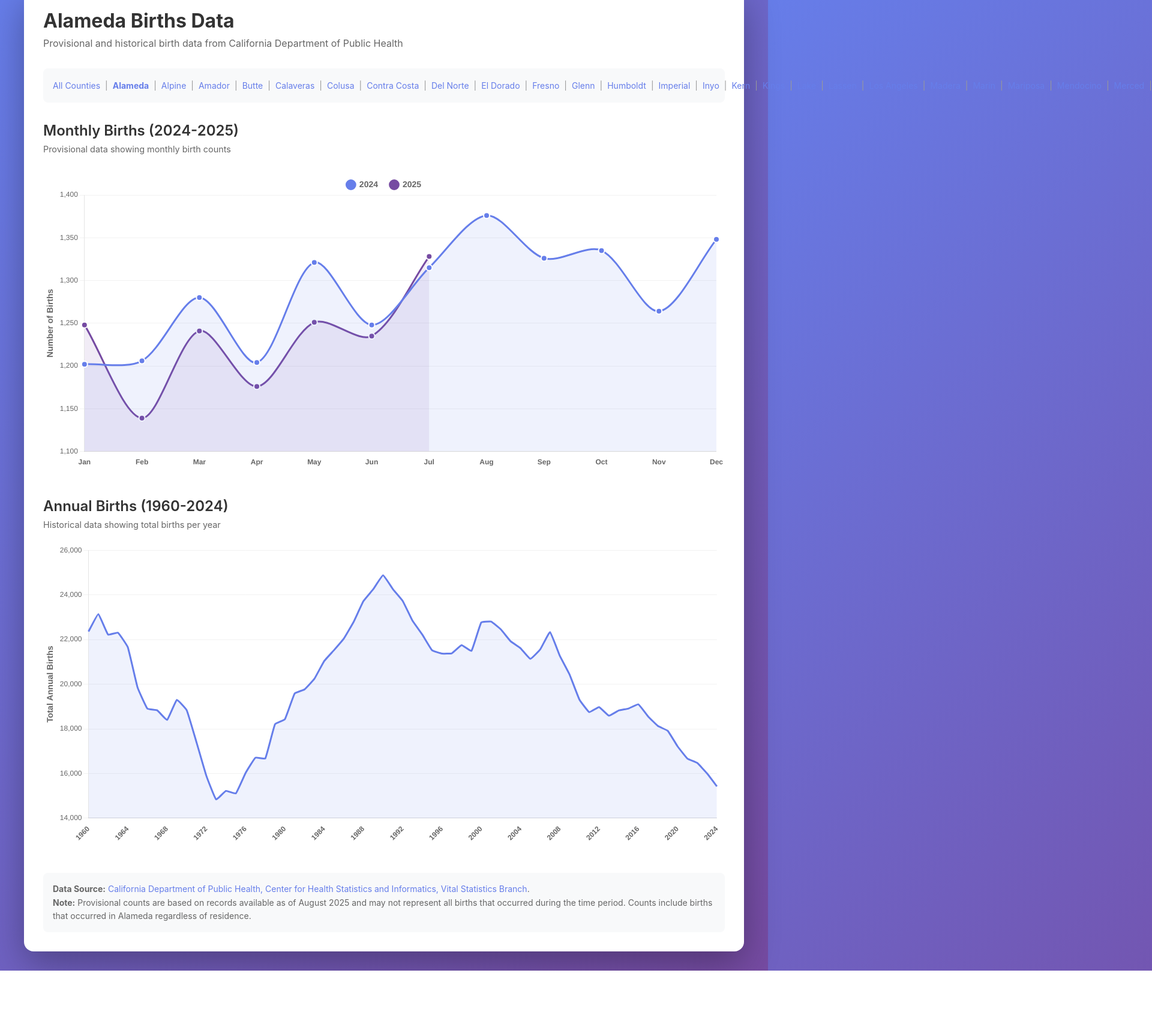
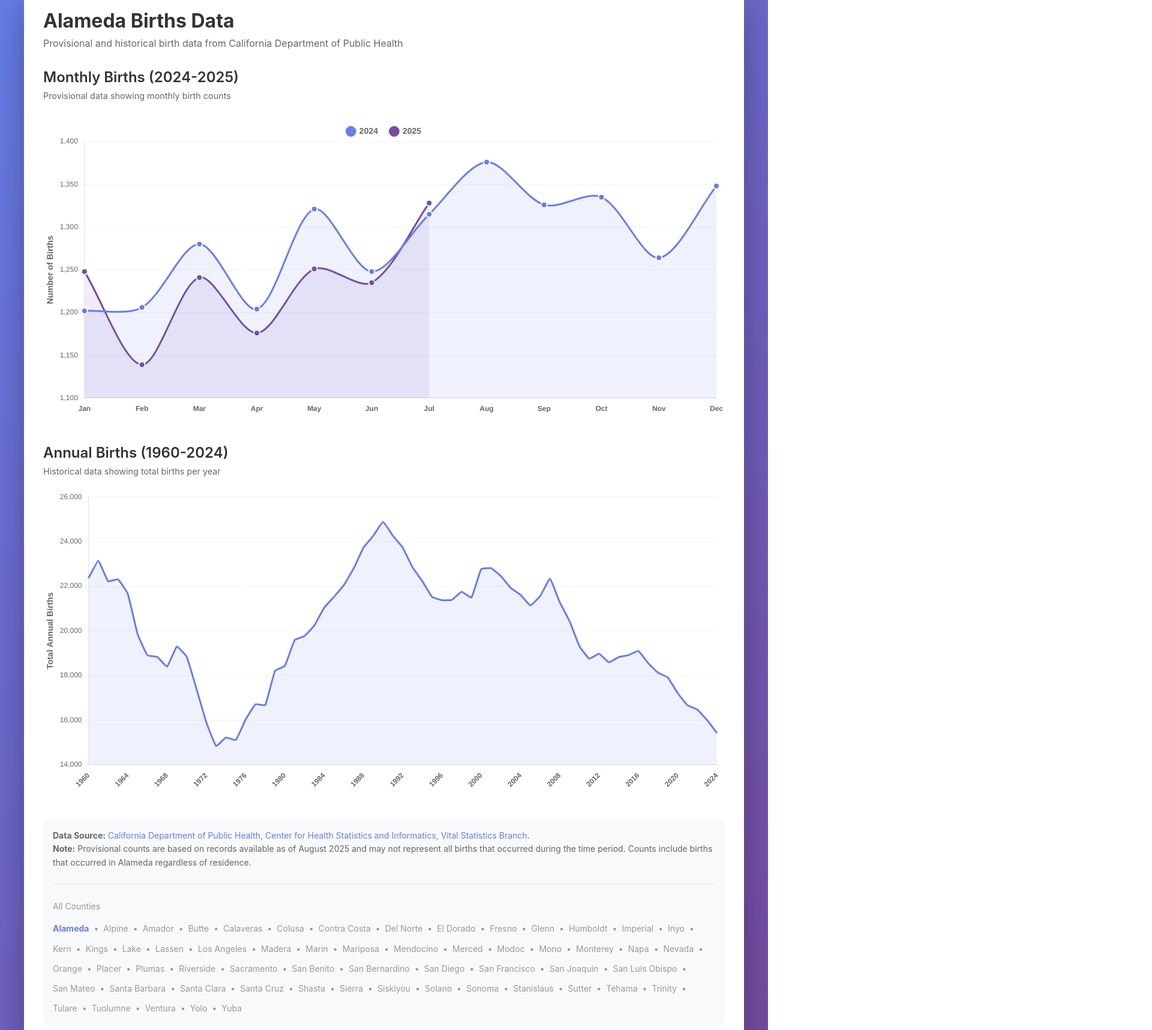
Before and after one commit to astromme/calbirths, a React (Vite) app: page /calbirths/county/alameda in a window 1280 px wide. Shown: the part 49-1766 px from the top of the page at 60% size, 1920 px wide, since content can reach past the window. Before the commit the page ends 1667 px from the top, so only its background shows below. Built offline with nearby package versions, Linux system fonts and the light colour scheme.

Commit message:
improve display of county navigation

```diff
--- a/src/components/CountyNav.jsx
+++ b/src/components/CountyNav.jsx
@@ -18,9 +18,9 @@ export default function CountyNav({ currentCounty }) {
   return (
     <div className="county-nav">
       <Link to="/calbirths/">All Counties</Link>
-      {counties.map((county, index) => (
+      <div className="county-list">
+        {counties.map((county) => (
           <span key={county}>
-          <span className="separator">|</span>
             <Link
               to={`/calbirths/county/${getCountySlug(county)}`}
               style={{ fontWeight: currentCounty === county ? 'bold' : 'normal' }}
@@ -30,5 +30,6 @@ export default function CountyNav({ currentCounty }) {
           </span>
         ))}
       </div>
+    </div>
   );
 }
--- a/src/pages/CountyPage.jsx
+++ b/src/pages/CountyPage.jsx
@@ -53,12 +53,11 @@ export default function CountyPage() {
       <h1>{countyName} Births Data</h1>
       <p className="subtitle">Provisional and historical birth data from California Department of Public Health</p>
 
-      <CountyNav currentCounty={countyName} />
-
       <MonthlyChart data={data} />
       <AnnualChart data={data} />
 
       <div className="data-source">
+        <div className="data-source-text">
           <strong>Data Source:</strong>{' '}
           <a
             href="https://data.chhs.ca.gov/dataset/live-birth-profiles-by-county"
@@ -71,6 +70,8 @@ export default function CountyPage() {
           <strong>Note:</strong> Provisional counts are based on records available as of August 2025 and may not represent all births that occurred during the time period.
           Counts include births that occurred in {countyName} regardless of residence.
         </div>
+        <CountyNav currentCounty={countyName} />
+      </div>
     </div>
   );
 }
--- a/src/pages/HomePage.jsx
+++ b/src/pages/HomePage.jsx
@@ -45,12 +45,11 @@ export default function HomePage() {
       <h1>California Births Data</h1>
       <p className="subtitle">Aggregate provisional and historical birth data from California Department of Public Health</p>
 
-      <CountyNav currentCounty={null} />
-
       <MonthlyChart data={data} />
       <AnnualChart data={data} />
 
       <div className="data-source">
+        <div className="data-source-text">
           <strong>Data Source:</strong>{' '}
           <a
             href="https://data.chhs.ca.gov/dataset/live-birth-profiles-by-county"
@@ -63,6 +62,8 @@ export default function HomePage() {
           <strong>Note:</strong> Provisional counts are based on records available as of August 2025 and may not represent all births that occurred during the time period.
           This aggregate view shows total births across all California counties.
         </div>
+        <CountyNav currentCounty={null} />
+      </div>
     </div>
   );
 }
--- a/src/styles/App.css
+++ b/src/styles/App.css
@@ -33,22 +33,46 @@ h1 {
 }
 
 .county-nav {
-  margin-bottom: 2rem;
-  padding: 1rem;
-  background: #f8f9fa;
-  border-radius: 8px;
+  margin-top: 1.5rem;
+  padding-top: 1.5rem;
+  border-top: 1px solid #dee2e6;
   font-size: 0.875rem;
   line-height: 1.8;
+  display: flex;
+  flex-direction: column;
+  gap: 0.75rem;
 }
 
-.county-nav a {
+.county-nav > a:first-child {
   color: #667eea;
-  text-decoration: none;
-  white-space: nowrap;
 }
 
-.county-nav a:hover {
+.county-list {
+  display: flex;
+  flex-wrap: wrap;
+  align-items: center;
+  gap: 0.5rem;
+}
+
+.county-nav span:not(:last-child)::after {
+  content: "•";
+  color: #999;
+  margin-left: 0.5rem;
+}
+
+.data-source .county-nav a {
+  color: #999;
+  text-decoration: none;
+}
+
+.data-source .county-nav a:hover {
   text-decoration: underline;
+  color: #667eea;
+}
+
+.data-source .county-nav a[style*="font-weight: bold"] {
+  color: #667eea;
+  font-weight: bold;
 }
 
 .county-nav .separator {
@@ -93,6 +117,10 @@ h1 {
   line-height: 1.6;
 }
 
+.data-source-text {
+  margin-bottom: 0;
+}
+
 .data-source a {
   color: #667eea;
   text-decoration: none;
```
Lines whose indentation alone changed are shown as unchanged.
